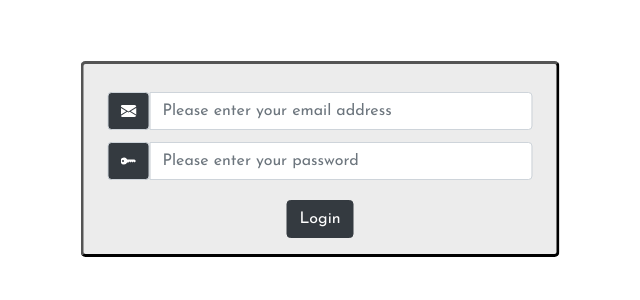
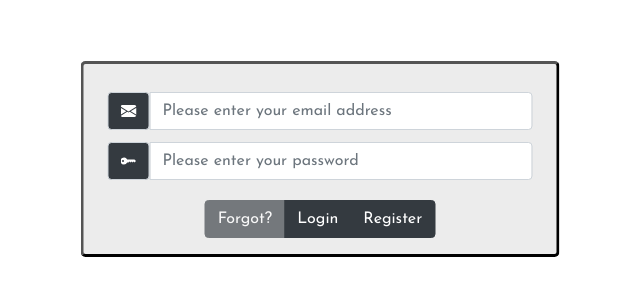
Before and after one commit to mikemaer1990/MovieReleaseTracker, a Flask app: page /auth/login in a window 1280 px wide. Shown: the part 241-541 px from the top of the page, without its empty margins (320-960 px from the left). Run offline with Flask 2, Linux system fonts and the light colour scheme; some libraries are stand-ins or nearby versions.

Commit message:
update login form to have register and forgot(TODO) links

```diff
--- a/app.py
+++ b/app.py
@@ -178,7 +178,7 @@ def register():
             return redirect(url_for('login'))
         # flash any errors
         flash(error)
-    # if get then render tamplate
+    # if get then render template
     return render_template('auth/register.html')
 
 @app.route('/schedule')
--- a/templates/auth/login.html
+++ b/templates/auth/login.html
@@ -14,6 +14,12 @@
     <span class="input-group-text bg-dark text-light" id="inputGroup-sizing-default"><img src="../../static/password.svg"></span>
     <input type="password" name="password" id="password" class="form-control" placeholder="Please enter your password"required>
   </div>
-  <input class="btn btn-md btn-dark" type="submit" value="Login">
+  <div class="btn-group">
+    <button class="btn btn-md btn-dark" disabled>Forgot?</button>
+    <input class="btn btn-md btn-dark" type="submit" value="Login"></button>
+    <a class="btn btn-md btn-dark" href="{{ url_for('register') }}">Register</a>
+  </div>
+
+
 </form>
 {% endblock %}
```
